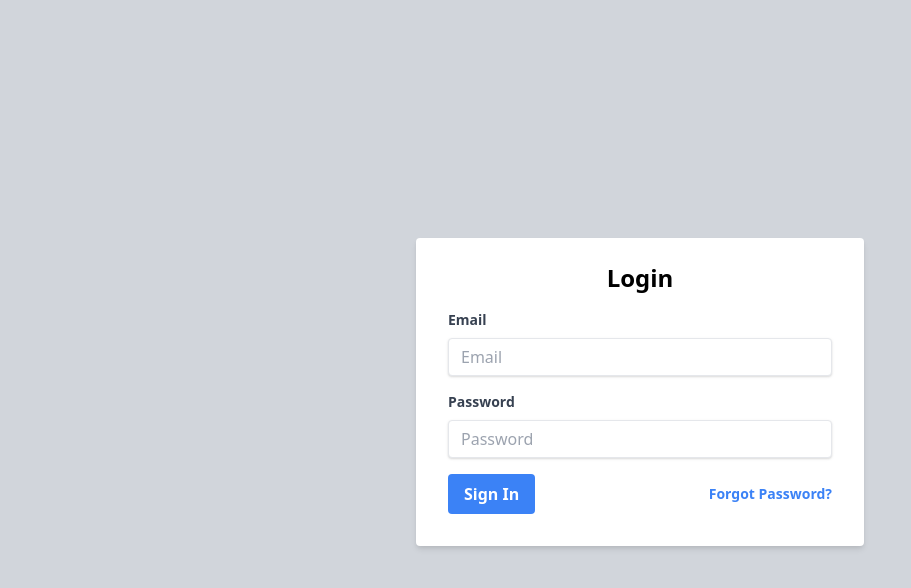
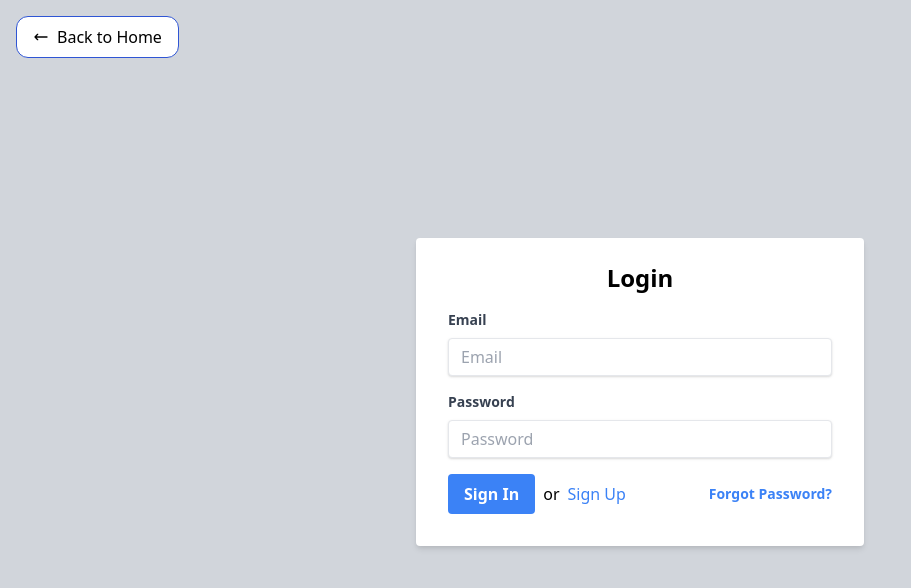
Before and after one commit to C1SE-20-SResume/_frontend, a React (Create React App) app: page /login in a window 1280 px wide. Shown: the top 588 px of the page, without its empty margins (0-911 px from the left). Built offline with nearby package versions, Linux system fonts and the light colour scheme.

Commit message:
update login and register page

```diff
--- a/src/auth/Login.js
+++ b/src/auth/Login.js
@@ -1,6 +1,7 @@
 import React, { useState, useEffect } from "react";
 import { useCookies } from "react-cookie";
 import { Validator } from "../Store";
+import { Link } from "react-router-dom";
 import "../Styles/Login.css";
 
 function Login() {
@@ -96,12 +97,21 @@ function Login() {
                   <span className="form-message text-red-500 text-sm"></span>
                 </div>
                 <div className="flex items-center justify-between">
-                  <button
-                    className="bg-blue-500 hover:bg-blue-700 text-white font-bold py-2 px-4 rounded focus:outline-none focus:shadow-outline"
-                    type="submit"
-                  >
-                    Sign In
-                  </button>
+                  <div>
+                    <button
+                      className="bg-blue-500 hover:bg-blue-700 text-white font-bold py-2 px-4 rounded focus:outline-none focus:shadow-outline mr-2"
+                      type="submit"
+                    >
+                      Sign In
+                    </button>
+                    or
+                    <Link
+                      to="/register"
+                      className="text-blue-500 hover:text-blue-700 ml-2"
+                    >
+                      <span>Sign Up</span>
+                    </Link>
+                  </div>
                   <a
                     className="inline-block align-baseline font-bold text-sm text-blue-500 hover:text-blue-800"
                     href="/"
@@ -114,6 +124,26 @@ function Login() {
           </div>
         </div>
       </div>
+      <Link
+        to="/home"
+        className="absolute top-4 left-4 border border-prihover bg-white py-2 px-4 rounded-xl hover:bg-prihover hover:text-white flex items-center"
+      >
+        <svg
+          xmlns="http://www.w3.org/2000/svg"
+          className="h-4 w-4"
+          fill="none"
+          viewBox="0 0 24 24"
+          stroke="currentColor"
+        >
+          <path
+            strokeLinecap="round"
+            strokeLinejoin="round"
+            strokeWidth={2}
+            d="M7 16l-4-4m0 0l4-4m-4 4h18"
+          />
+        </svg>
+        <span className="ml-2">Back to Home</span>
+      </Link>
     </div>
   );
 }
--- a/src/auth/Register.js
+++ b/src/auth/Register.js
@@ -364,6 +364,26 @@ function Register() {
           </div>
         </div>
       </div>
+      <Link
+        to="/login"
+        className="absolute top-4 left-4 border border-prihover bg-white py-2 px-4 rounded-xl hover:bg-prihover hover:text-white flex items-center"
+      >
+        <svg
+          xmlns="http://www.w3.org/2000/svg"
+          className="h-4 w-4"
+          fill="none"
+          viewBox="0 0 24 24"
+          stroke="currentColor"
+        >
+          <path
+            strokeLinecap="round"
+            strokeLinejoin="round"
+            strokeWidth={2}
+            d="M7 16l-4-4m0 0l4-4m-4 4h18"
+          />
+        </svg>
+        <span className="ml-2">Back to Login</span>
+      </Link>
     </div>
   );
 }
--- a/src/pages/VerifyNotice.js
+++ b/src/pages/VerifyNotice.js
@@ -7,10 +7,10 @@ function VerifyNotice() {
     setNumber((prev) => prev - 1);
   }, 1000);
 
-  // redirect to home page after 3 seconds
+  // redirect to login page after 3 seconds
   if (number === 0) {
     clearInterval(countDown);
-    window.location.href = "/";
+    window.location.href = "/login";
   }
 
   return (
```
